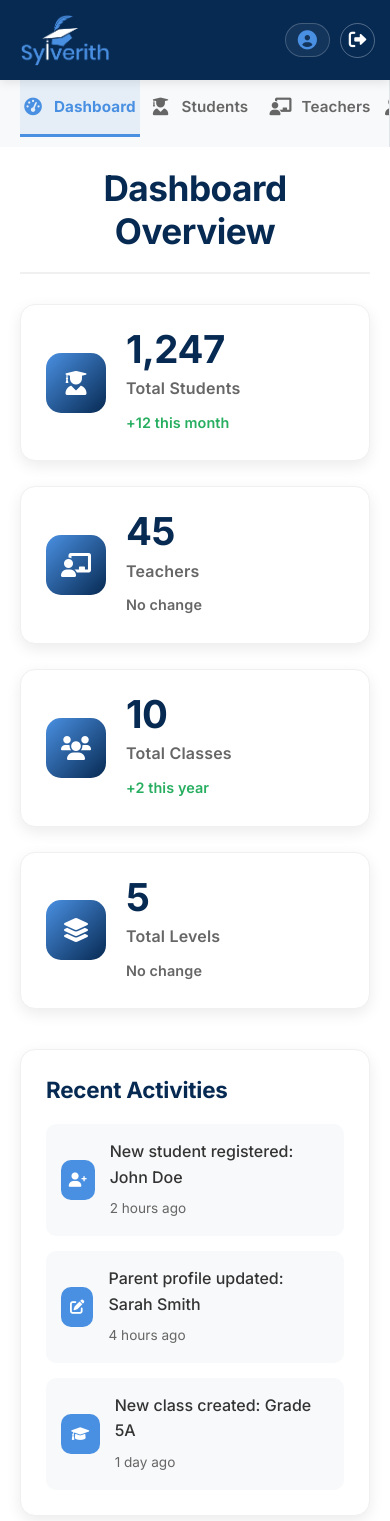
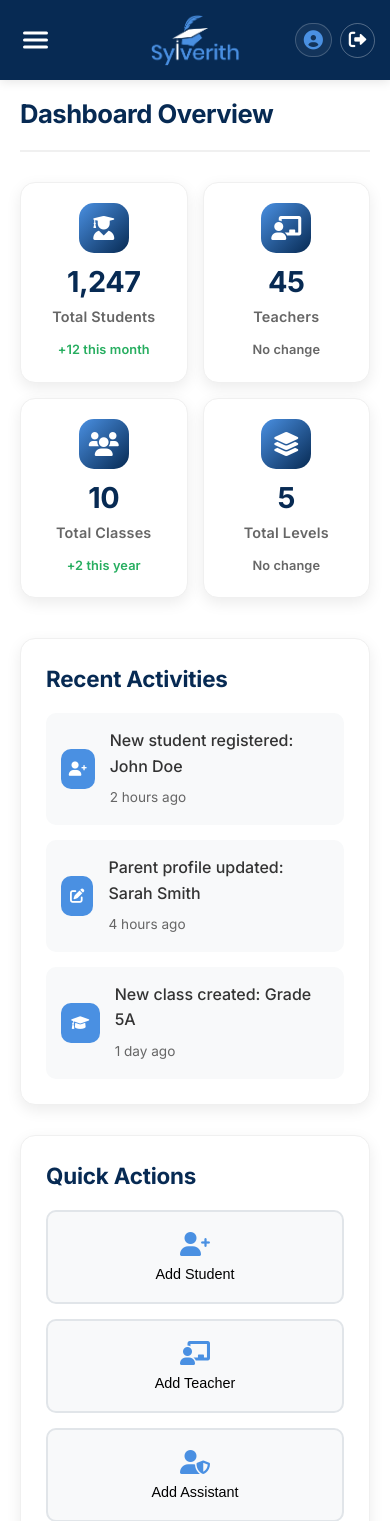
Before and after one commit to AgHamza/Sylverith, a Flask app: page /admin in a window 390 px wide. Shown: the top 1521 px of the page. Run offline with Flask 3, Linux system fonts and the light colour scheme; the visitor is signed in with stand-in values (Sample User, id 1).

Commit message:
Latest updates: Enhanced admin interface and UI improvements

```diff
--- a/static/admin-script.js
+++ b/static/admin-script.js
@@ -338,6 +338,31 @@
     const clickedItem = document.querySelector(`[onclick="showSection('${sectionName}')"]`);
     if (clickedItem) {
         clickedItem.classList.add('active');
+    }
+
+    // Close mobile menu if open
+    closeAdminMenu();
+}
+
+// Toggle admin mobile menu
+function toggleAdminMenu() {
+    const sidebar = document.querySelector('.admin-sidebar');
+    const hamburger = document.querySelector('.admin-hamburger');
+
+    if (sidebar && hamburger) {
+        sidebar.classList.toggle('mobile-open');
+        hamburger.classList.toggle('active');
+    }
+}
+
+// Close admin mobile menu
+function closeAdminMenu() {
+    const sidebar = document.querySelector('.admin-sidebar');
+    const hamburger = document.querySelector('.admin-hamburger');
+
+    if (sidebar && hamburger) {
+        sidebar.classList.remove('mobile-open');
+        hamburger.classList.remove('active');
     }
 }
 
@@ -1387,6 +1412,16 @@
             document.body.style.overflow = 'auto';
         }
     });
+
+    // Close admin mobile menu when clicking outside
+    const sidebar = document.querySelector('.admin-sidebar');
+    const hamburger = document.querySelector('.admin-hamburger');
+
+    if (sidebar && hamburger && sidebar.classList.contains('mobile-open')) {
+        if (!sidebar.contains(event.target) && !hamburger.contains(event.target)) {
+            closeAdminMenu();
+        }
+    }
 });
 
 // Keyboard shortcuts
--- a/static/styles.css
+++ b/static/styles.css
@@ -3730,52 +3744,77 @@
     box-shadow: 0 5px 15px rgba(74, 144, 226, 0.3);
 }
 
+/* Admin Hamburger Menu */
+.admin-hamburger {
+    display: none;
+    flex-direction: column;
+    cursor: pointer;
+    gap: 4px;
+    padding: 8px;
+    z-index: 1001;
+}
+
+.admin-hamburger span {
+    width: 25px;
+    height: 3px;
+    background: white;
+    transition: all 0.3s ease;
+    border-radius: 2px;
+}
+
+.admin-hamburger.active span:nth-child(1) {
+    transform: rotate(45deg) translate(6px, 6px);
+}
+
+.admin-hamburger.active span:nth-child(2) {
+    opacity: 0;
+}
+
+.admin-hamburger.active span:nth-child(3) {
+    transform: rotate(-45deg) translate(6px, -6px);
+}
+
 /* Responsive Design for Admin */
 @media (max-width: 768px) {
     .admin-nav-container {
         padding: 0 15px;
-    }
-
+        position: relative;
+    }
+
+    /* Mobile Navigation Layout: Logo center, hamburger left, user actions right */
     .admin-nav-brand {
-        flex: 0.5;
+        position: absolute;
+        left: 50%;
+        transform: translateX(-50%);
+        z-index: 1000;
     }
 
     .admin-nav-center {
-        flex: 1.5;
-    }
-
-    .admin-nav-title {
-        font-size: 1.3rem;
-        letter-spacing: 0.2px;
-    }
-
-    .admin-nav-content {
-        padding: 8px 15px;
-    }
-
-    .admin-nav-title {
-        min-width: 240px;
-        font-size: 1.3rem;
-    }
-
-    .admin-nav-subtitle {
-        font-size: 0.75rem;
+        display: none; /* Hide center content on mobile */
+    }
+
+    .admin-nav-actions {
+        position: absolute;
+        right: 15px;
         gap: 8px;
-        min-width: 240px;
-    }
-
-    .admin-nav-actions {
-        flex: 0.5;
-        gap: 10px;
+        z-index: 1000;
+    }
+
+    .admin-hamburger {
+        display: flex;
+        position: absolute;
+        left: 15px;
+        top: 50%;
+        transform: translateY(-50%);
+    }
+
+    .admin-user-info span {
+        display: none; /* Hide username text on mobile */
     }
 
     .admin-user-info {
-        padding: 6px 12px;
-        gap: 6px;
-    }
-
-    .admin-user-info span {
-        font-size: 0.8rem;
+        padding: 6px 8px;
+        gap: 4px;
     }
 
     .admin-logout-btn {
@@ -3783,40 +3822,82 @@
         height: 35px;
     }
 
+    /* Mobile Sidebar */
     .admin-layout {
         flex-direction: column;
     }
 
     .admin-sidebar {
-        width: 100%;
-        padding: 10px 0;
+        position: fixed;
+        top: 80px;
+        left: -100%;
+        width: 280px;
+        height: calc(100vh - 80px);
+        background: #f8f9fa;
+        border-right: 1px solid #e1e5e9;
+        padding: 20px 0;
+        transition: left 0.3s ease;
+        z-index: 999;
+        overflow-y: auto;
+    }
+
+    .admin-sidebar.mobile-open {
+        left: 0;
     }
 
     .sidebar-menu {
-        flex-direction: row;
-        overflow-x: auto;
-        padding: 0 20px;
+        flex-direction: column;
+        padding: 0;
     }
 
     .sidebar-item {
         white-space: nowrap;
-        min-width: 120px;
-        justify-content: center;
-        border-left: none;
-        border-bottom: 3px solid transparent;
+        min-width: auto;
+        justify-content: flex-start;
+        border-left: 3px solid transparent;
+        border-bottom: none;
+        padding: 15px 25px;
     }
 
     .sidebar-item.active {
-        border-left: none;
-        border-bottom-color: #4A90E2;
+        border-left-color: #4A90E2;
+        border-bottom: none;
     }
 
     .admin-main {
         padding: 20px;
-    }
-
+        margin-left: 0;
+    }
+
+    /* KPI Cards - 2x2 Grid */
     .stats-grid {
-        grid-template-columns: 1fr;
+        grid-template-columns: 1fr 1fr;
+        gap: 15px;
+    }
+
+    .stat-card {
+        padding: 20px 15px;
+        flex-direction: column;
+        text-align: center;
+        gap: 15px;
+    }
+
+    .stat-icon {
+        width: 50px;
+        height: 50px;
+        margin: 0 auto;
+    }
+
+    .stat-content h3 {
+        font-size: 1.8rem;
+    }
+
+    .stat-content p {
+        font-size: 0.9rem;
+    }
+
+    .stat-change {
+        font-size: 0.8rem;
     }
 
     .dashboard-grid {
@@ -3839,6 +3920,12 @@
         flex-direction: column;
         align-items: flex-start;
         gap: 15px;
+        padding-top: 7px; /* Add top padding for mobile */
+    }
+
+    .section-header h1 {
+        font-size: 1.6rem; /* Smaller font size on mobile */
+        line-height: 1.3;
     }
 }
 
--- a/templates/admin.html
+++ b/templates/admin.html
@@ -37,6 +37,13 @@
                 <a href="{{ url_for('home') }}" class="admin-logout-btn">
                     <i class="fas fa-sign-out-alt"></i>
                 </a>
+            </div>
+
+            <!-- Mobile Hamburger Menu -->
+            <div class="admin-hamburger" onclick="toggleAdminMenu()">
+                <span></span>
+                <span></span>
+                <span></span>
             </div>
         </div>
     </nav>
```
Also changed, not shown: other parts of static/styles.css (+28 -14 lines).
